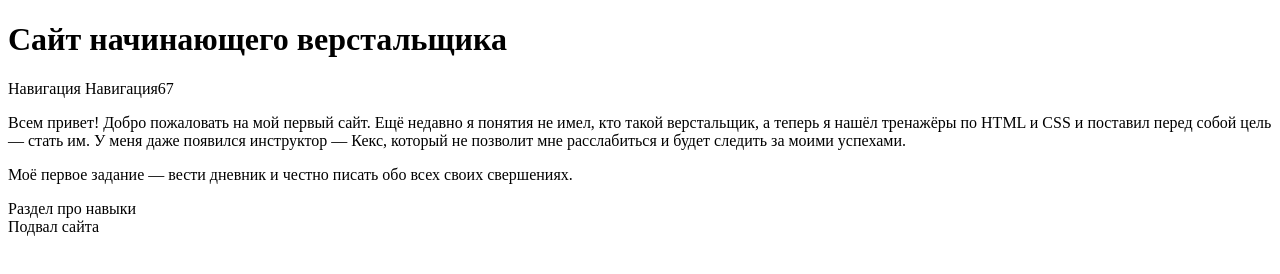
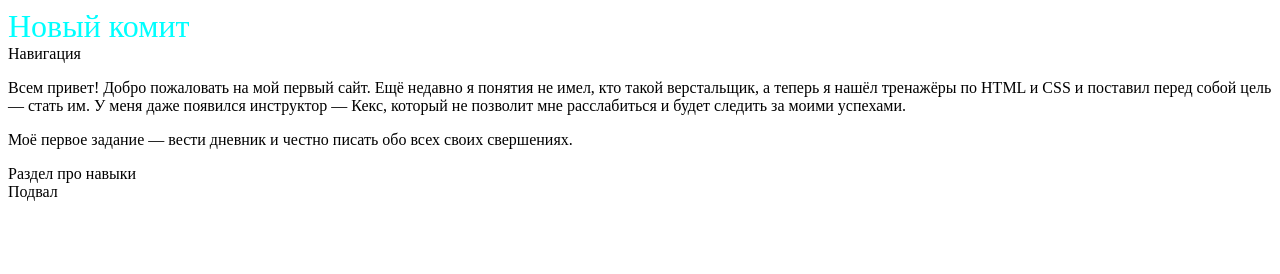
Before and after one commit to FouHamster/test2, a plain HTML site: page index.html in a window 1280 px wide. Drawn offline with Linux system fonts and the light colour scheme.

Commit message:
gffhgfhg

```diff
--- /dev/null
+++ b/css/style.css
@@ -0,0 +1,9 @@
+header {
+  width: 1270px;
+}
+
+h1 {
+  color: aqua;
+  font-weight: 300;
+  margin: 0 auto;
+}
--- a/index.html
+++ b/index.html
@@ -2,16 +2,15 @@
 <html lang="ru">
   <head>
     <title>Сайт начинающего верстальщика</title>
-    <link rel="stylesheet" href="outlines.css">
+    <link rel="stylesheet" href="css/style.css">
   </head>
   <body>
     <header>
-        <h1>Сайт начинающего верстальщика</h1>
+        <h1>Новый комит</h1>
       </header>
       <main>
         <nav>
           Навигация
-          Навигация67
         </nav>
         <section>
         <p>Всем привет! Добро пожаловать на мой первый сайт. Ещё недавно я понятия не имел, кто такой верстальщик, а теперь я нашёл тренажёры по HTML и CSS и поставил перед собой цель — стать им. У меня даже появился инструктор — Кекс, который не позволит мне расслабиться и будет следить за моими успехами.</p>
@@ -23,7 +22,7 @@
         </section>
       </main>
       <footer>
-        Подвал сайта
+        Подвал
       </footer>
   </body>
 </html>
```
